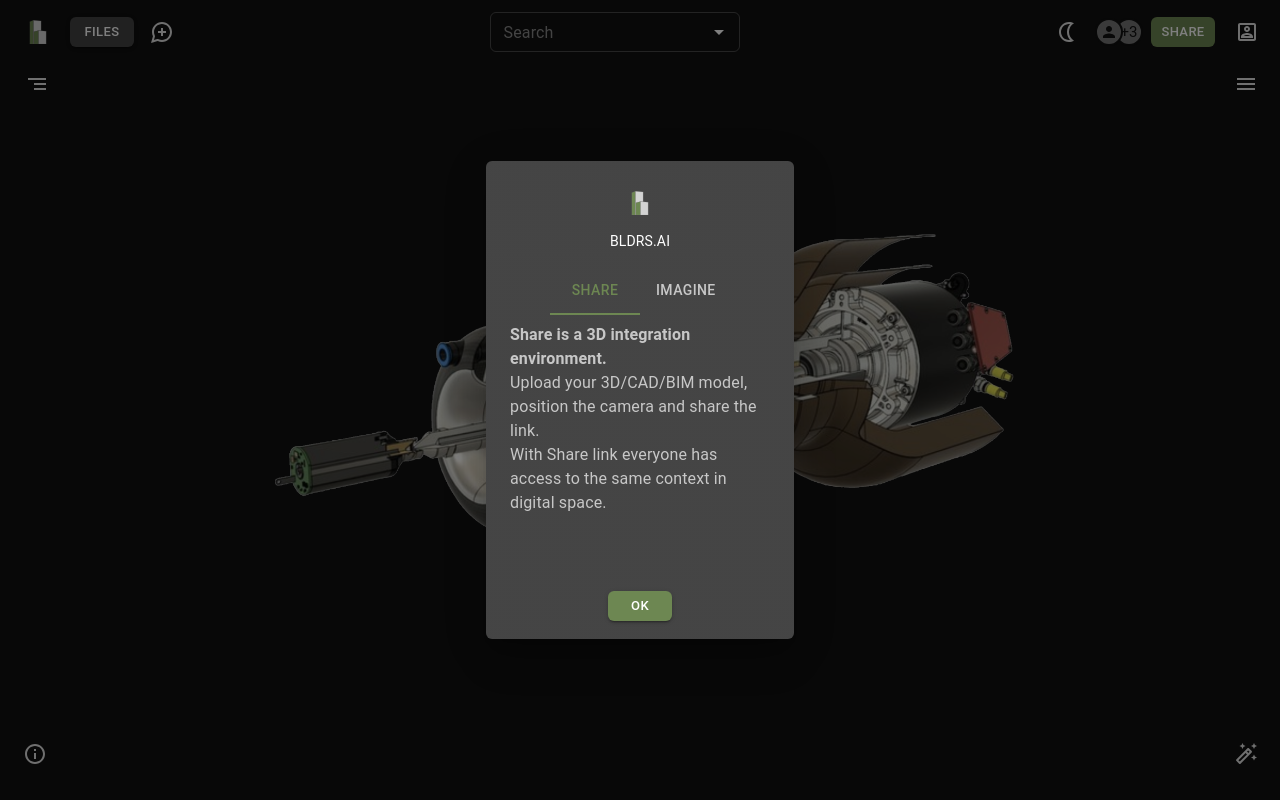
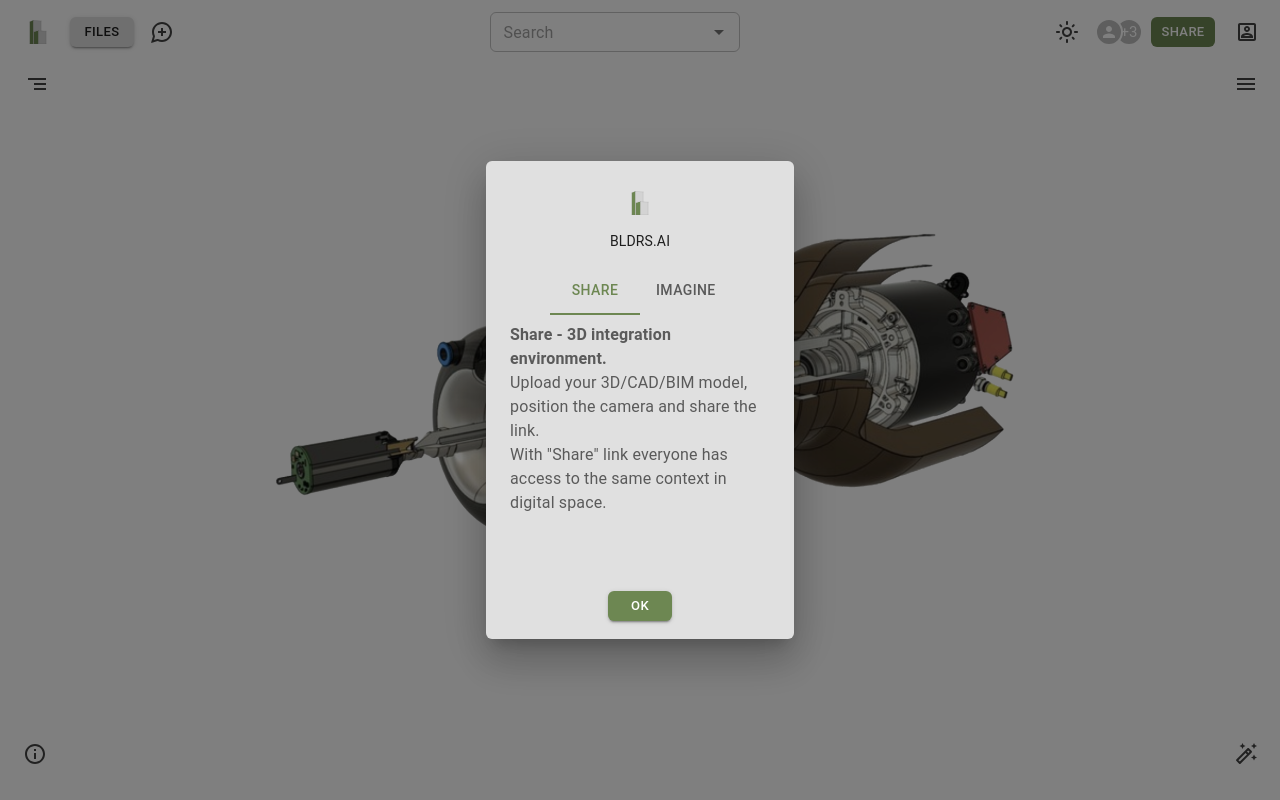
Before and after one commit to OlegMoshkovich/Bldrs_Components, a React (Create React App) app: page / in a window 1280 px wide. Both pictures are taken after a click on the button 35 px from the left and 754 px from the top of the page. Built offline with nearby package versions, Linux system fonts and the light colour scheme.

Commit message:
about message and change to light theme

```diff
--- a/src/App.js
+++ b/src/App.js
@@ -34,13 +34,13 @@
   return(
     <Stack sx={{height: '240px', overflow: 'scroll'}}>
     <Typography variant='body1' color='default' sx={{fontWeight:'bold'}}>
-      Share is a 3D integration environment.
+      Share - 3D integration environment.
     </Typography>
     <Typography variant='body1'>
       Upload your 3D/CAD/BIM model, position the camera and share the link.
     </Typography>
     <Typography variant='body1'>
-      With Share link everyone has access to the same context in digital space.
+      With "Share" link everyone has access to the same context in digital space.
     </Typography>
   </Stack>
   )
@@ -54,14 +54,14 @@
         Imagine is AI renderer.
       </Typography>
       <Typography variant='body1'>
-        Upload your model to Share, position the camera and grab Share link.
+        Upload your model to "Share", position the camera and grab "Share" link.
       </Typography>
 
       <Typography variant='body1'>
 
         Paste the link&nbsp;
         <Link href="https://discord.com/channels/853953158560743424/1126526910495740005" color="inherit">
-          here
+          to discord
         </Link>&nbsp;and input a prompt, our copilot will generate a rendering using AI model.
       </Typography>
     </Stack>
@@ -79,7 +79,7 @@
       <Link href="https://github.com/bldrs-ai/Share" color="inherit">
       GitHub
       </Link>
-    , give us a star, fork Share, contribute to the project.
+    , give us a star, fork "Share" and contribute to the project.
     </Typography>
     </Stack>
   )
--- a/src/index.js
+++ b/src/index.js
@@ -15,7 +15,7 @@
 
 
 const Sample = () =>{
-const [dark, setDark] = useState(true)
+const [dark, setDark] = useState(false)
 const { borderRadius } = useStore();
 const { themeScheme } = useStore()
 
```
